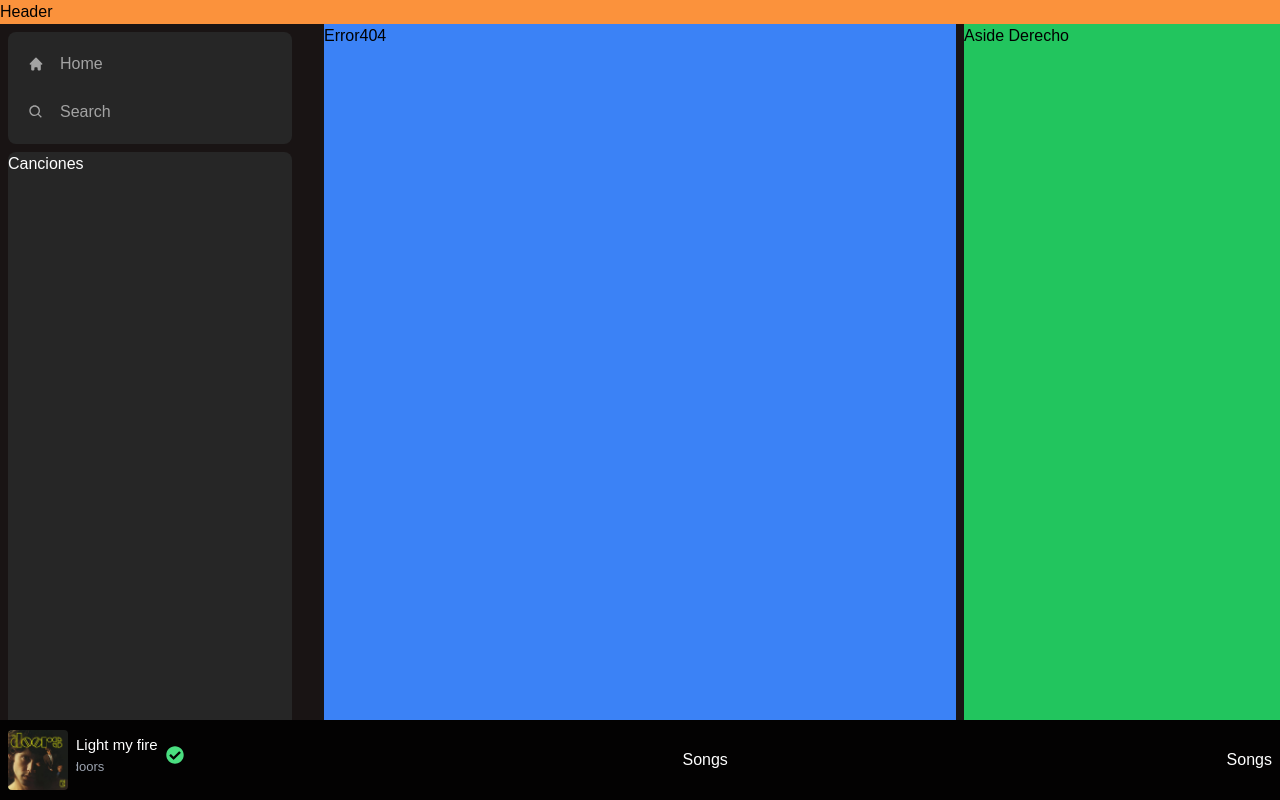
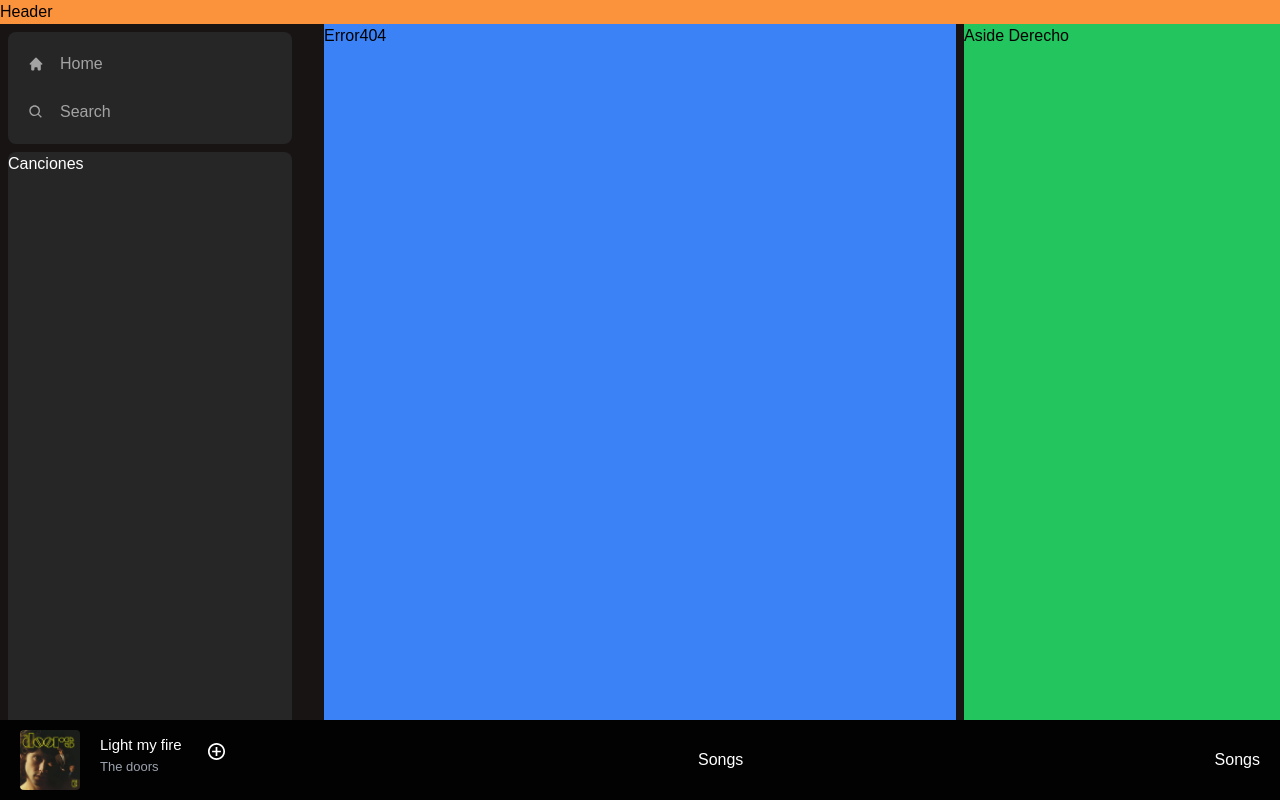
Before and after one commit to Edubedo/Clon-Spotify, a React (Vite) app: page / in a window 1280 px wide. Shown: the top 800 px of the page. Built offline with nearby package versions, Linux system fonts and the light colour scheme.

Commit message:
Parte izquierda del footer manejador de canciones

```diff
--- a/src/pages/base/Footer/Footer.jsx
+++ b/src/pages/base/Footer/Footer.jsx
@@ -1,32 +1,13 @@
 import React from 'react';
-import './Footer.css'
-import { FaCheckCircle } from 'react-icons/fa';
-import LogoAlbumTheDoors from '../../../assets/images/album/theDoors2.jpg';
+import './Footer.css';
+import Song from './components/Song';
+
 function Footer() {
   return (
-    <footer className=" z-[200] absolute bottom-0 left-0 w-full h-20 bg-principal-4 bg-[#030202] w-[100%]">
+    <footer className="bottom-0 z-[200] sticky bottom-0 left-0 w-full h-20 bg-principal-4 p-3 bg-[#030202] w-[100%]">
       <div className="flex items-center justify-between text-white h-[100%] p-2">
         {/* Song */}
-        <div className="flex">
-          <img
-            src={LogoAlbumTheDoors}
-            alt="Album the doors"
-            width={60}
-            height={20}
-            className="rounded-[4px]"
-          />
-          <div className="items-center mt-1 ml-2">
-            <div className="flex items-center ">
-              <div className='items-center overflow-hidden'>
-                <h4 className="text-[15px] ">Light my fire</h4>
-                <p className="text-[13px] text-gray-400 song-info">The doors</p>
-              </div>
-              <div>
-                <FaCheckCircle className='text-green-400 text-[18px] ml-2'/>
-              </div>
-            </div>
-          </div>
-        </div>
+        <Song />
         {/* Buttons Manage Songs */}
         <div>Songs</div>
         {/* Buttons Detail Song */}
--- /dev/null
+++ b/src/pages/base/Footer/components/CardAddToPlaylist.jsx
@@ -0,0 +1,9 @@
+import React from 'react'
+
+function CardAddToPlaylist() {
+  return (
+    <div>CardAddToPlaylist</div>
+  )
+}
+
+export default CardAddToPlaylist
--- /dev/null
+++ b/src/pages/base/Footer/components/Song.jsx
@@ -0,0 +1,58 @@
+import React, { useState } from 'react';
+import { FaCheckCircle } from 'react-icons/fa';
+import { IoMdAddCircleOutline } from 'react-icons/io';
+import LogoAlbumTheDoors from '../../../../assets/images/album/theDoors2.jpg';
+
+function Song() {
+  const [like, setLike] = useState(false); // Estado para el botón de like
+
+  const cancionTheDoors = {
+    img: LogoAlbumTheDoors,
+    name: 'Light my fire',
+    band: 'The doors',
+    duration: 3.29,
+    like: like // Usar el estado local para manejar el like/dislike
+  };
+
+  return (
+    <div className="flex">
+      <img
+        src={cancionTheDoors.img}
+        alt="Album the doors"
+        width={60}
+        height={20}
+        className="rounded-[4px]"
+      />
+      <div className="items-center mt-1 ml-5">
+        <div className="flex items-center ">
+          <div className="items-center overflow-hidden">
+            <h4 className="text-[15px] ">{cancionTheDoors.name}</h4>
+            <p className="text-[13px] text-gray-400">{cancionTheDoors.band}</p>
+          </div>
+          <div>
+            {cancionTheDoors.like ? (
+              <button
+                onClick={() => {
+                  setLike(false); // Actualizar el estado de like a false
+                  console.log('dislike');
+                }}
+              >
+                <FaCheckCircle className="text-green-400 text-[18px] ml-6 cursor-pointer" />
+              </button>
+            ) : (
+              <button
+                onClick={() => {
+                  setLike(true); // Actualizar el estado de like a true
+                }}
+              >
+                <IoMdAddCircleOutline className="text-[21px] ml-6 cursor-pointer" />
+              </button>
+            )}
+          </div>
+        </div>
+      </div>
+    </div>
+  );
+}
+
+export default Song;
```
